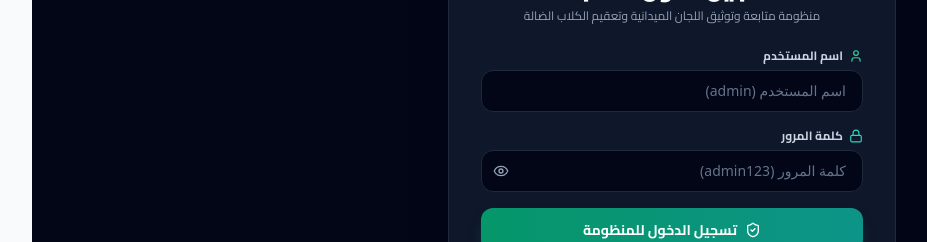
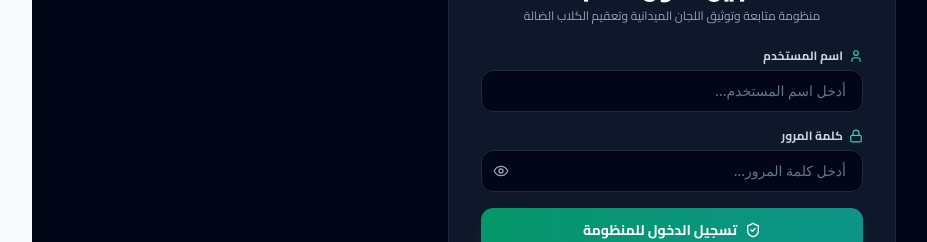
Before and after one commit to 0xAnan/tnvr-doctor-portal, a React (Vite) app: page / in a window 1280 px wide. Shown: the part 334-576 px from the top of the page, without its empty margins (16-943 px from the left). Built offline with nearby package versions, Linux system fonts and the light colour scheme.

Commit message:
Remove exposed credentials from login input placeholders

```diff
--- a/src/components/LoginPage.jsx
+++ b/src/components/LoginPage.jsx
@@ -11,7 +11,7 @@ export default function LoginPage({ onLogin }) {
     e.preventDefault();
     setError('');
 
-    // Credentials check: username: admin, password: admin123
+    // Authentication check
     if (username.trim() === 'admin' && password.trim() === 'admin123') {
       onLogin();
     } else {
@@ -68,7 +68,7 @@ export default function LoginPage({ onLogin }) {
               <input
                 type="text"
                 required
-                placeholder="اسم المستخدم (admin)"
+                placeholder="أدخل اسم المستخدم..."
                 value={username}
                 onChange={(e) => setUsername(e.target.value)}
                 className="w-full px-4 py-2.5 rounded-xl bg-slate-950 border border-slate-800 text-white placeholder-slate-500 text-sm focus:outline-none focus:border-emerald-500 font-sans"
@@ -86,7 +86,7 @@ export default function LoginPage({ onLogin }) {
               <input
                 type={showPassword ? 'text' : 'password'}
                 required
-                placeholder="كلمة المرور (admin123)"
+                placeholder="أدخل كلمة المرور..."
                 value={password}
                 onChange={(e) => setPassword(e.target.value)}
                 className="w-full px-4 py-2.5 pl-10 rounded-xl bg-slate-950 border border-slate-800 text-white placeholder-slate-500 text-sm focus:outline-none focus:border-emerald-500 font-sans"
```
